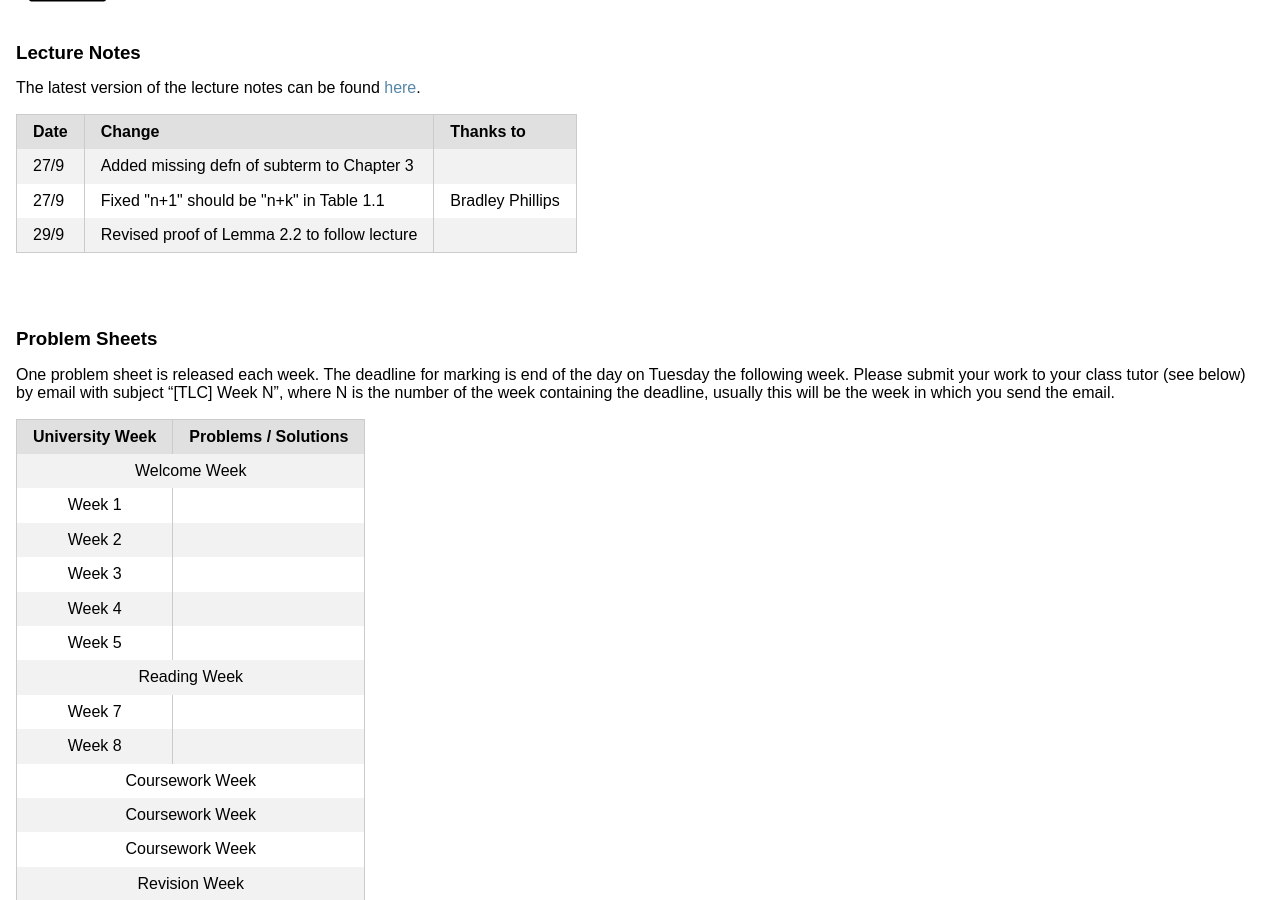
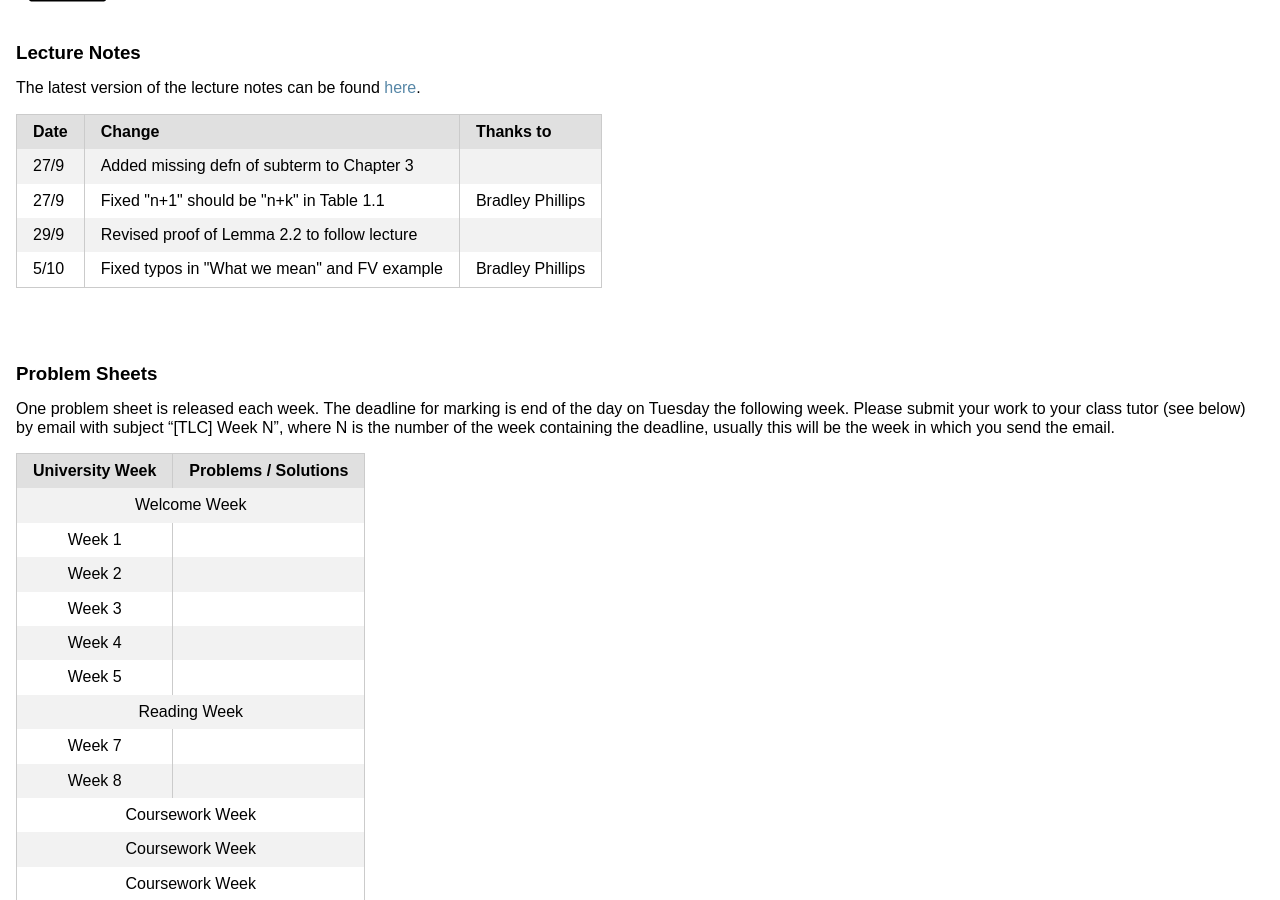
Before and after one commit to uob-coms30040/uob-coms30040.github.io, a Jekyll site: the page built from welcome.md, in a window 1280 px wide and 900 px high, scrolled down 946 px. Built offline with Jekyll 4.4.1, drawn with Linux system fonts in a browser that asks for light colours; nearby versions of some CDN libraries.

Commit message:
changelog

```diff
--- a/welcome.md
+++ b/welcome.md
@@ -47,6 +47,7 @@ Outside of lectures and classes, if you have any questions about the material, t
     <tr><td>27/9</td><td>Added missing defn of subterm to Chapter 3</td><td></td></tr>
   <tr><td>27/9</td><td>Fixed "n+1" should be "n+k" in Table 1.1</td><td>Bradley Phillips</td></tr>
     <tr><td>29/9</td><td>Revised proof of Lemma 2.2 to follow lecture</td><td></td></tr>
+    <tr><td>5/10</td><td>Fixed typos in "What we mean" and FV example </td><td>Bradley Phillips</td></tr>
   </tbody>
   </table>
 
```
